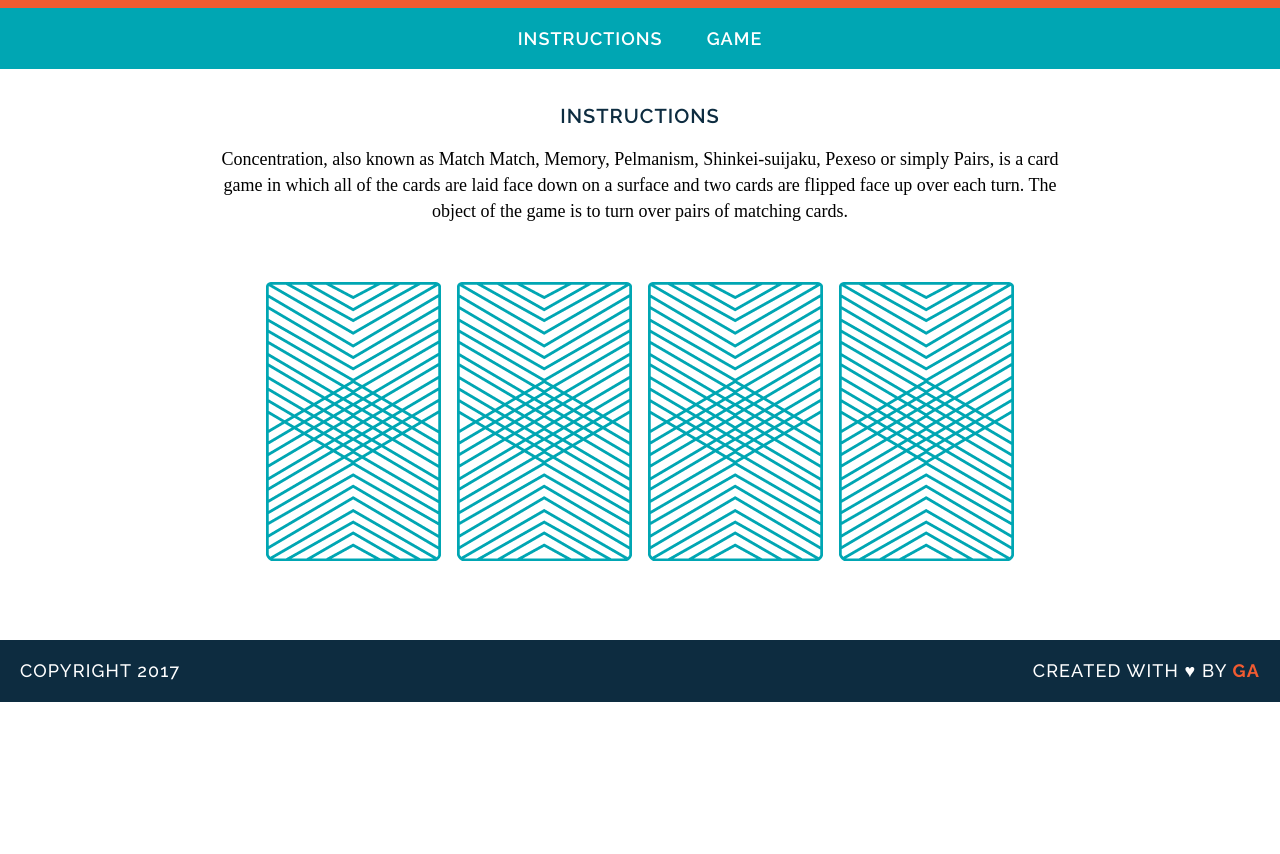
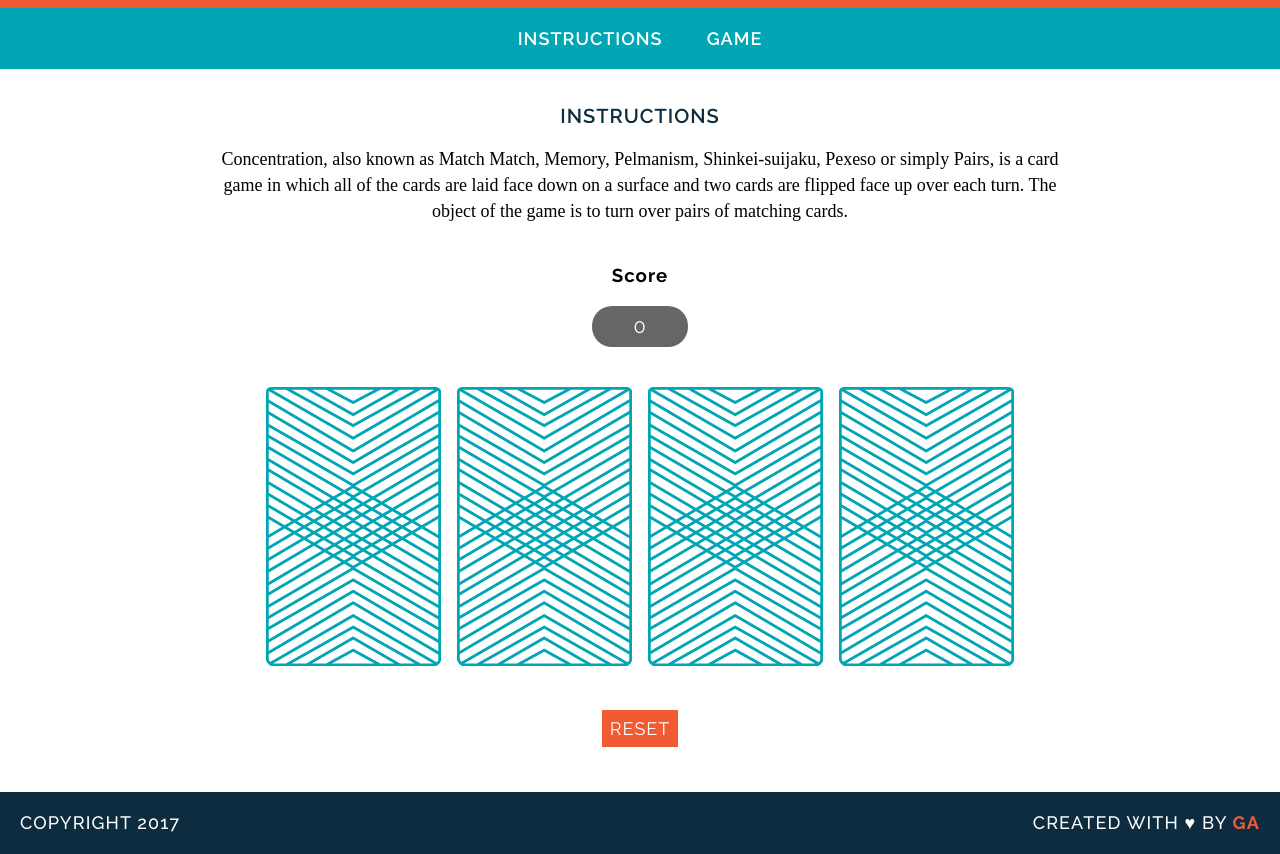
Before and after one commit to robertprovine/wdi-fundamentals-memorygame, a plain HTML site: page index.html in a window 1280 px wide. Shown: the part 105-959 px from the top of the page. Before the commit the page ends 807 px from the top, so only its background shows below. Drawn offline with Linux system fonts and the light colour scheme; a web font is replaced by a local one.

Commit message:
created score and reset

```diff
--- a/css/style.css
+++ b/css/style.css
@@ -12,6 +12,7 @@ nav {
 	background-color: #00A6B3;
 	padding-top: 20px;
 	padding-bottom: 20px;
+	text-align: center;
 }
 
 a {
@@ -30,11 +31,6 @@ h1 {
 	text-align: center;
 	text-transform: uppercase;
 	margin: 0;
-}
-
-nav {
-	text-align: center;
-	/*display: block;*/
 }
 
 .option {
@@ -80,6 +76,37 @@ div {
 	text-align: center;
 }
 
+.score-title {
+	margin-top: 40px;
+	color: black;
+	letter-spacing: 1px;
+	font-family: "Raleway", sans-serif;
+	text-align: center;
+	margin-bottom: 20px;
+}
+
+.score-display {
+	background: #666666;
+	font-family: "Raleway", sans-serif;
+	font-size: 18px;
+	width: 80px;
+	height: 20px;
+	text-transform: uppercase;
+	border-radius: 20px;
+	letter-spacing: 1px;
+	color: white;
+	border: none;
+	padding: 8px;
+	padding-bottom: 13px;
+	display: block;
+	margin: 0 auto;
+}
+
+.inner-score {
+	font-size: 20px;
+	margin: 0 auto;
+}
+
 img {
     margin: 40px 8px 40px;
 }
@@ -93,7 +120,6 @@ footer {
 	font-size: 14px;
 	letter-spacing: .08em;
 	font-weight: 500;
-
 }
 
 .copyright {
@@ -104,6 +130,28 @@ footer {
 .message {
     float: right;
     font-family: "Raleway", sans-serif;
+}
+
+button {
+	background: #F15B31;
+	font-family: "Raleway", sans-serif;
+	font-size: 18px;
+	text-transform: uppercase;
+	letter-spacing: 1px;
+	color: white;
+	border: none;
+	padding: 8px;
+	display: block;
+	margin: 0 auto;
+	margin-bottom: 45px;
+}
+
+button:hover {
+	box-shadow: 0 0 3px #FF0000, 0 0 5px #0000FF;
+}
+
+button:focus {
+	outline-style: none;
 }
 
 .clearfix:after {
--- a/index.html
+++ b/index.html
@@ -17,8 +17,11 @@
   <main>
     <h2 class="pageTitle">Instructions</h2>
     <p>Concentration, also known as Match Match, Memory, Pelmanism, Shinkei-suijaku, Pexeso or simply Pairs, is a card game in which all of the cards are laid face down on a surface and two cards are flipped face up over each turn. The object of the game is to turn over pairs of matching cards.</p>
+    <h3 class="score-title">Score</h3>
+    <div class="score-display"><div id="score" class="inner-score"></div></div>
     <div id="game-board" class="board clearfix">
     </div>
+    <button id="reset-button">Reset</button>
   </main>
   <footer class="clearfix">
   	<p class="copyright">Copyright 2017</p>
--- a/js/main.js
+++ b/js/main.js
@@ -22,10 +22,16 @@ var cards = [
 ];
 
 var cardsInPlay = [];
+var score = 0;
+
+var scoreElement = document.getElementById('score');
+scoreElement.innerHTML = 0;
 
 var checkForMatch = function () {
   if (cardsInPlay[0] === cardsInPlay[1]) {
     alert("You found a match!");
+    score++;
+    scoreElement.innerHTML = score;
   } else {
     alert("Sorry, try again.");
   }
@@ -41,6 +47,7 @@ var flipCard = function () {
   if (cardsInPlay.length === 2) {
     checkForMatch();
   }
+  console.log("cardInPlay: " + cardsInPlay);
 }
 
 var createBoard = function () {
@@ -55,4 +62,17 @@ var createBoard = function () {
   }
 }
 
+var reset = function () {
+  var cardElements = document.getElementById("game-board").children;
+  for (var i = 0; i < cards.length; i++) {
+    cardElements[i].setAttribute("src", "images/back.png");
+  }
+  cardsInPlay = [];
+}
+
+var initializeButton = function () {
+  document.getElementById("reset-button").addEventListener("click", reset)
+}
+
+initializeButton();
 createBoard();
```
